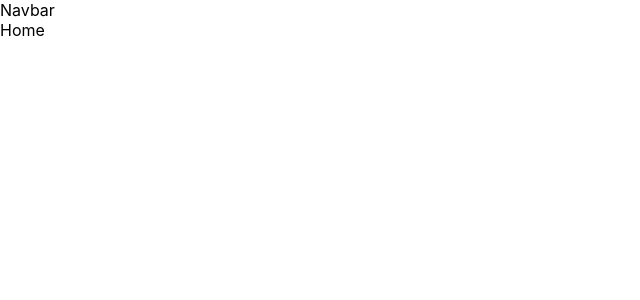
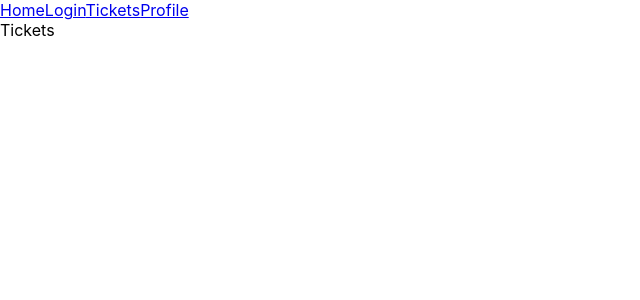
Before and after one commit to laststandjam/marketplace, a React (Create React App) app in the folder project4/: page /tickets in a window 1280 px wide. Shown: the top 300 px of the page, without its empty margins (0-640 px from the left). Built offline with nearby package versions, Linux system fonts and the light colour scheme.

Commit message:
skelton navbar

```diff
--- a/project4/src/componets/Navbar/index.jsx
+++ b/project4/src/componets/Navbar/index.jsx
@@ -1,10 +1,23 @@
 import React from "react";
-import {Navlink} from "react-router-dom"
+import { NavLink } from "react-router-dom";
 
-const Navbar =()=>{
-  return(
-  <div>Navbar</div>
-)}
-
+const Navbar = () => {
+  return (
+    <div>
+      <NavLink exact to="/">
+        Home
+      </NavLink>
+      <NavLink exact to="/login">
+        Login
+      </NavLink>
+      <NavLink exact to="/tickets">
+          Tickets
+      </NavLink>
+      <NavLink exact to="/user/">
+          Profile
+      </NavLink>
+    </div>
+  );
+};
 
 export default Navbar;
--- a/project4/src/componets/Tickets/index.jsx
+++ b/project4/src/componets/Tickets/index.jsx
@@ -1,10 +1,10 @@
 import React from "react";
 
 
-const Home =()=>{
+const Tickets =()=>{
   return(
-  <div>Home</div>
+  <div>Tickets</div>
 )}
 
 
-export default Home;
+export default Tickets;
--- a/project4/src/componets/User/index.jsx
+++ b/project4/src/componets/User/index.jsx
@@ -1,10 +1,10 @@
 import React from "react";
 
 
-const Home =()=>{
+const User =()=>{
   return(
-  <div>Home</div>
+  <div>User</div>
 )}
 
 
-export default Home;
+export default User;
```
Also changed, not shown: project4/src/index.js (+10 -8 lines).
